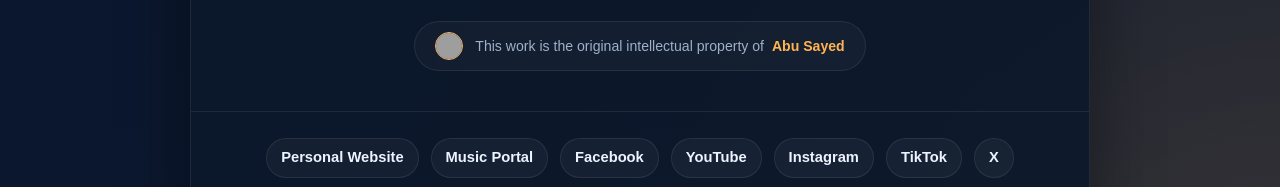
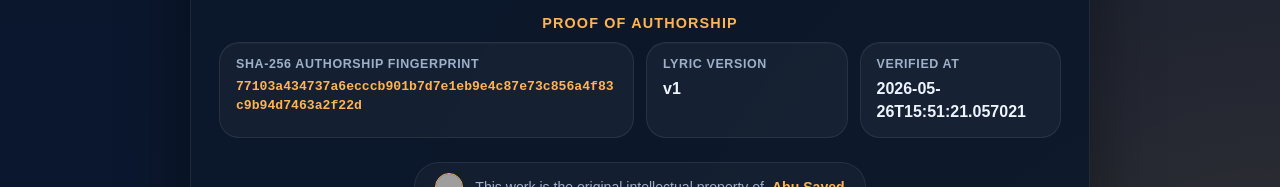
Before and after one commit to ImAbuSayed/holding-onto-our-love, a plain HTML site: page index.html in a window 1280 px wide. Shown: the part 2607-2794 px from the top of the page. Drawn offline with Linux system fonts and the light colour scheme; grey boxes are pictures that could not be loaded.

Commit message:
feat: update song assets v1 with signed GPG commit [verified]

```diff
--- a/index.html
+++ b/index.html
@@ -14,9 +14,9 @@
     <meta name="keywords" content="Holding Onto Our Love, Abu Sayed lyrics, original song lyrics, Abu Sayed original song, Abu Sayed lyricist, Abu Sayed composer, Abu Sayed songwriter, official lyrics">
     <meta name="robots" content="index,follow,max-snippet:-1,max-image-preview:large,max-video-preview:-1">
     <meta name="referrer" content="strict-origin-when-cross-origin">
-    <meta name="description" content="Official documentation of lyrics for &#x27;Holding Onto Our Love&#x27;, a signature song by Abu Sayed, showcasing his original songwriting and composition.">
+    <meta name="description" content="Explore the poetic journey of &#x27;Holding Onto Our Love&#x27;, an original masterpiece written and composed by Abu Sayed.">
     <meta property="og:title" content="Holding Onto Our Love - Original Lyrics by Abu Sayed">
-    <meta property="og:description" content="Official documentation of lyrics for &#x27;Holding Onto Our Love&#x27;, a signature song by Abu Sayed, showcasing his original songwriting and composition.">
+    <meta property="og:description" content="Explore the poetic journey of &#x27;Holding Onto Our Love&#x27;, an original masterpiece written and composed by Abu Sayed.">
     <meta property="og:type" content="music.song">
     <meta property="og:url" content="https://imabusayed.github.io/holding-onto-our-love/">
     <meta property="og:site_name" content="Abu Sayed Music">
@@ -24,7 +24,7 @@
     <meta name="last-modified" content="2026-05-25 23:47:05">
     <meta name="twitter:card" content="summary_large_image">
     <meta name="twitter:title" content="Holding Onto Our Love - Original Lyrics by Abu Sayed">
-    <meta name="twitter:description" content="Official documentation of lyrics for &#x27;Holding Onto Our Love&#x27;, a signature song by Abu Sayed, showcasing his original songwriting and composition.">
+    <meta name="twitter:description" content="Explore the poetic journey of &#x27;Holding Onto Our Love&#x27;, an original masterpiece written and composed by Abu Sayed.">
     <link rel="canonical" href="https://imabusayed.github.io/holding-onto-our-love/">
     <link rel="sitemap" type="application/xml" title="Sitemap" href="https://imabusayed.github.io/holding-onto-our-love/sitemap.xml">
     <link rel="author" href="https://github.com/ImAbuSayed">
@@ -100,7 +100,7 @@
       "@id": "https://imabusayed.github.io/holding-onto-our-love#webpage",
       "url": "https://imabusayed.github.io/holding-onto-our-love/",
       "name": "Holding Onto Our Love - Original Lyrics by Abu Sayed",
-      "description": "Official documentation of lyrics for 'Holding Onto Our Love', a signature song by Abu Sayed, showcasing his original songwriting and composition.",
+      "description": "Explore the poetic journey of 'Holding Onto Our Love', an original masterpiece written and composed by Abu Sayed.",
       "isPartOf": {
         "@id": "https://music.abusayed.com.bd/#website"
       },
@@ -537,7 +537,7 @@
 
         <div class="controls">
             <button class="btn-speak" id="speakBtn" title="Read the lyrics aloud"><span id="speakText">Read Aloud</span></button>
-            <a href="https://music.abusayed.com.bd/Licensing/?https://imabusayed.github.io/holding-onto-our-love/" class="btn-license" title="Get licensing for this song" target="_blank">Secure Licensing Rights for Holding Onto Our Love</a>
+            <a href="https://music.abusayed.com.bd/Licensing/?https://imabusayed.github.io/holding-onto-our-love/" class="btn-license" title="Get licensing for this song" target="_blank">Commercial Licensing for Holding Onto Our Love</a>
 
         </div>
         <br>
@@ -612,6 +612,26 @@
             <div class="meta-card">
                 <span class="meta-label">Publisher</span>
                 <strong>Abu Sayed Music</strong>
+            </div>
+
+                </div>
+            </div>
+
+            <div class="details-block">
+                <div class="details-title">Proof of Authorship</div>
+                <div class="meta-grid">
+
+            <div class="meta-card" style="grid-column: span 2;">
+                <span class="meta-label">SHA-256 Authorship Fingerprint</span>
+                <strong style="word-break: break-all; font-family: monospace; font-size: 0.82rem; color: var(--accent);">77103a434737a6ecccb901b7d7e1eb9e4c87e73c856a4f83c9b94d7463a2f22d</strong>
+            </div>
+            <div class="meta-card">
+                <span class="meta-label">Lyric Version</span>
+                <strong>v1</strong>
+            </div>
+            <div class="meta-card">
+                <span class="meta-label">Verified At</span>
+                <strong>2026-05-26T15:51:21.057021</strong>
             </div>
 
                 </div>
```
Also changed, not shown: excerpts/Bridge-Preview.txt (added), excerpts/Chorus-Preview.txt (added), excerpts/Final-Chorus-Preview.txt (added), excerpts/Hook-Preview.txt (added), excerpts/Post-Chorus-2-Preview.txt (added), excerpts/Post-Chorus-Preview.txt (added), excerpts/Pre-Chorus-2-Preview.txt (added), excerpts/Pre-Chorus-Preview.txt (added), excerpts/Verse-1-Preview.txt (added), excerpts/Verse-2-Preview.txt (added), hashes.txt (added), llms.txt, lyrics_backup/2026-05-26_holding-onto-our-love-v1.txt (added), manifest.json (added), 1 other file.
